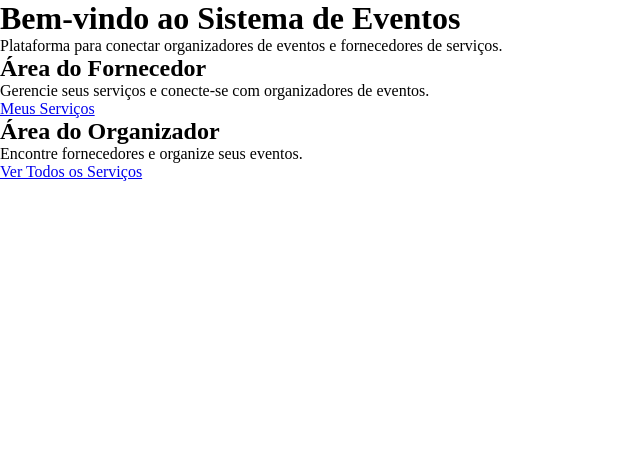
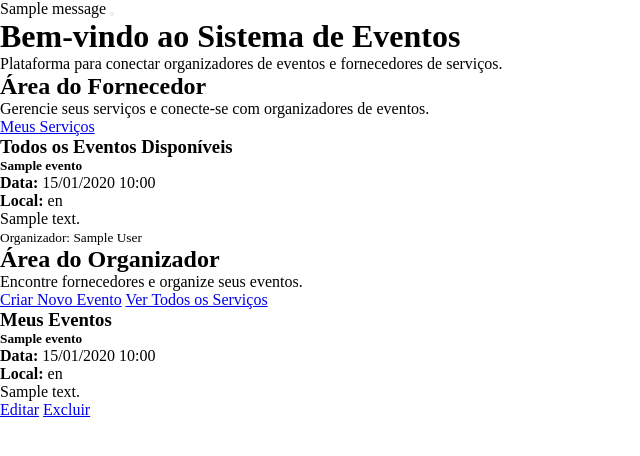
Before and after one commit to gfborba/projeto-aplicado-3, a Django app: page / in a window 1280 px wide. Shown: the part 59-515 px from the top of the page, without its empty margins (0-640 px from the left). Run offline with Django 5.2, Linux system fonts and the light colour scheme; a user stored in the database is signed in; tables that the repository leaves empty hold one stand-in row (values such as "Sample post"); one stand-in notice (Sample message) is shown; style sheets or scripts are compiled from the project's sources; some libraries are stand-ins or nearby versions.

Commit message:
config eventos

```diff
--- a/eventos/models.py
+++ b/eventos/models.py
@@ -1,2 +1,17 @@
 from django.db import models
-from django.contrib.auth.models import User
+from usuarios.models import Organizador
+
+class Evento(models.Model):
+    nomeEvento = models.CharField(max_length=100,verbose_name='Nome do Evento',null=False,blank=False)
+    dataEvento = models.DateTimeField(verbose_name='Data e Hora do Evento',null=False,blank=False)
+    localEvento = models.CharField(max_length=200,verbose_name='Local do Evento',null=False,blank=False)
+    descricaoEvento = models.TextField(verbose_name='Descrição do Evento',null=False,blank=False)
+    idUsuario = models.ForeignKey(Organizador,on_delete=models.CASCADE,verbose_name='Organizador',null=False,blank=False,related_name='eventos')
+
+    class Meta:
+        verbose_name = 'Evento'
+        verbose_name_plural = 'Eventos'
+        ordering = ['-dataEvento']
+
+    def __str__(self):
+        return f"{self.nomeEvento} - {self.dataEvento.strftime('%d/%m/%Y')}"
--- a/eventos/templates/base.html
+++ b/eventos/templates/base.html
@@ -10,6 +10,16 @@
 <body class="base">
     {% include "partials/navbar.html" %}
     <main class="main-content">
+        {% if messages %}
+            <div class="container mt-3">
+                {% for message in messages %}
+                    <div class="alert alert-{{ message.tags }} alert-dismissible fade show" role="alert">
+                        {{ message }}
+                        <button type="button" class="btn-close" data-bs-dismiss="alert" aria-label="Close"></button>
+                    </div>
+                {% endfor %}
+            </div>
+        {% endif %}
         {% block content %}{% endblock %}
     </main>
 </body>
--- a/eventos/templates/pages/index.html
+++ b/eventos/templates/pages/index.html
@@ -11,7 +11,24 @@
         <div class="fornecedor-actions">
             <h2>Área do Fornecedor</h2>
             <p>Gerencie seus serviços e conecte-se com organizadores de eventos.</p>
-                <a href="{% url 'meus_servicos' %}" class="btn-primary">Meus Serviços</a>
+            <a href="{% url 'meus_servicos' %}" class="btn btn-primary">Meus Serviços</a>
+
+            <h3 class="mt-4">Todos os Eventos Disponíveis</h3>
+            {% if eventos %}
+            <div class="list-group">
+                {% for evento in eventos %}
+                <div class="list-group-item">
+                    <h5>{{ evento.nomeEvento }}</h5>
+                    <p><strong>Data:</strong> {{ evento.dataEvento|date:"d/m/Y H:i" }}</p>
+                    <p><strong>Local:</strong> {{ evento.localEvento }}</p>
+                    <p>{{ evento.descricaoEvento }}</p>
+                    <p><small>Organizador: {{ evento.idUsuario.user.get_full_name }}</small></p>
+                </div>
+                {% endfor %}
+            </div>
+            {% else %}
+            <p>Não há eventos cadastrados no momento.</p>
+            {% endif %}
         </div>
         {% endif %}
 
@@ -19,7 +36,28 @@
         <div class="organizador-actions">
             <h2>Área do Organizador</h2>
             <p>Encontre fornecedores e organize seus eventos.</p>
-                <a href="{% url 'todos_servicos' %}" class="btn-primary">Ver Todos os Serviços</a>
+            <a href="{% url 'criar_evento' %}" class="btn btn-success">Criar Novo Evento</a>
+            <a href="{% url 'todos_servicos' %}" class="btn btn-primary">Ver Todos os Serviços</a>
+
+            <h3 class="mt-4">Meus Eventos</h3>
+            {% if eventos %}
+            <div class="list-group">
+                {% for evento in eventos %}
+                <div class="list-group-item">
+                    <h5>{{ evento.nomeEvento }}</h5>
+                    <p><strong>Data:</strong> {{ evento.dataEvento|date:"d/m/Y H:i" }}</p>
+                    <p><strong>Local:</strong> {{ evento.localEvento }}</p>
+                    <p>{{ evento.descricaoEvento }}</p>
+                    <div class="mt-2">
+                        <a href="{% url 'editar_evento' evento.id %}" class="btn btn-sm btn-primary">Editar</a>
+                        <a href="{% url 'excluir_evento' evento.id %}" class="btn btn-sm btn-danger">Excluir</a>
+                    </div>
+                </div>
+                {% endfor %}
+            </div>
+            {% else %}
+            <p>Você ainda não criou nenhum evento.</p>
+            {% endif %}
         </div>
         {% endif %}
     </div>
--- a/eventos/urls.py
+++ b/eventos/urls.py
@@ -2,5 +2,8 @@ from django.urls import path
 from . import views
 
 urlpatterns = [
-    path('', views.index, name = 'index')
+    path('', views.index, name = 'index'),
+    path('criar-evento/', views.criar_evento, name='criar_evento'),
+    path('editar-evento/<int:evento_id>/', views.editar_evento, name='editar_evento'),
+    path('excluir-evento/<int:evento_id>/', views.excluir_evento, name='excluir_evento'),
 ]
--- a/eventos/views.py
+++ b/eventos/views.py
@@ -1,24 +1,101 @@
-from django.shortcuts import render, redirect
+from django.shortcuts import render, redirect, get_object_or_404
 from django.contrib.auth.decorators import login_required
+from django.contrib import messages
 from usuarios.models import Fornecedor, Organizador
-
+from .models import Evento
+from .forms import EventoForm  # Criaremos este form depois
 
 @login_required(login_url='login')
 def index(request):
-    #Verifica se o usuário é fornecedor ou organizador
     try:
         fornecedor = Fornecedor.objects.get(user=request.user)
         is_fornecedor = True
+        # Para fornecedores: mostra todos os eventos
+        eventos = Evento.objects.all().order_by('-dataEvento')
     except Fornecedor.DoesNotExist:
         is_fornecedor = False
+        eventos = None
 
     try:
         organizador = Organizador.objects.get(user=request.user)
         is_organizador = True
+        # Para organizadores: mostra apenas seus eventos
+        eventos = Evento.objects.filter(idUsuario=organizador).order_by('-dataEvento')
     except Organizador.DoesNotExist:
         is_organizador = False
 
     return render(request, 'pages/index.html', {
         'is_fornecedor': is_fornecedor,
-        'is_organizador': is_organizador
+        'is_organizador': is_organizador,
+        'eventos': eventos  # Passa os eventos para o template
     })
+
+@login_required(login_url='login')
+def criar_evento(request):
+    try:
+        organizador = Organizador.objects.get(user=request.user)
+    except Organizador.DoesNotExist:
+        return redirect('index')
+
+    if request.method == 'POST':
+        form = EventoForm(request.POST)
+        if form.is_valid():
+            evento = form.save(commit=False)
+            evento.idUsuario = organizador
+            evento.save()
+            return redirect('index')
+    else:
+        form = EventoForm()
+
+    return render(request, 'pages/criar_evento.html', {'form': form})
+
+@login_required(login_url='login')
+def editar_evento(request, evento_id):
+    try:
+        organizador = Organizador.objects.get(user=request.user)
+    except Organizador.DoesNotExist:
+        messages.error(request, 'Apenas organizadores podem editar eventos.')
+        return redirect('index')
+
+    evento = get_object_or_404(Evento, id=evento_id)
+
+    # Verifica se o organizador é o dono do evento
+    if evento.idUsuario != organizador:
+        messages.error(request, 'Você só pode editar seus próprios eventos.')
+        return redirect('index')
+
+    if request.method == 'POST':
+        form = EventoForm(request.POST, instance=evento)
+        if form.is_valid():
+            form.save()
+            messages.success(request, 'Evento atualizado com sucesso!')
+            return redirect('index')
+    else:
+        form = EventoForm(instance=evento)
+
+    return render(request, 'pages/editar_evento.html', {
+        'form': form,
+        'evento': evento
+    })
+
+@login_required(login_url='login')
+def excluir_evento(request, evento_id):
+    try:
+        organizador = Organizador.objects.get(user=request.user)
+    except Organizador.DoesNotExist:
+        messages.error(request, 'Apenas organizadores podem excluir eventos.')
+        return redirect('index')
+
+    evento = get_object_or_404(Evento, id=evento_id)
+
+    # Verifica se o organizador é o dono do evento
+    if evento.idUsuario != organizador:
+        messages.error(request, 'Você só pode excluir seus próprios eventos.')
+        return redirect('index')
+
+    if request.method == 'POST':
+        evento.delete()
+        messages.success(request, 'Evento excluído com sucesso!')
+        return redirect('index')
+
+    return render(request, 'pages/confirmar_exclusao.html', {'evento': evento})
```
Also changed, not shown: eventos/forms.py (added, +17 -0 lines), eventos/templates/pages/confirmar_exclusao.html (added, +23 -0 lines), eventos/templates/pages/criar_evento.html (added, +57 -0 lines), eventos/templates/pages/editar_evento.html (added, +57 -0 lines). Lines whose indentation alone changed are shown as unchanged.
